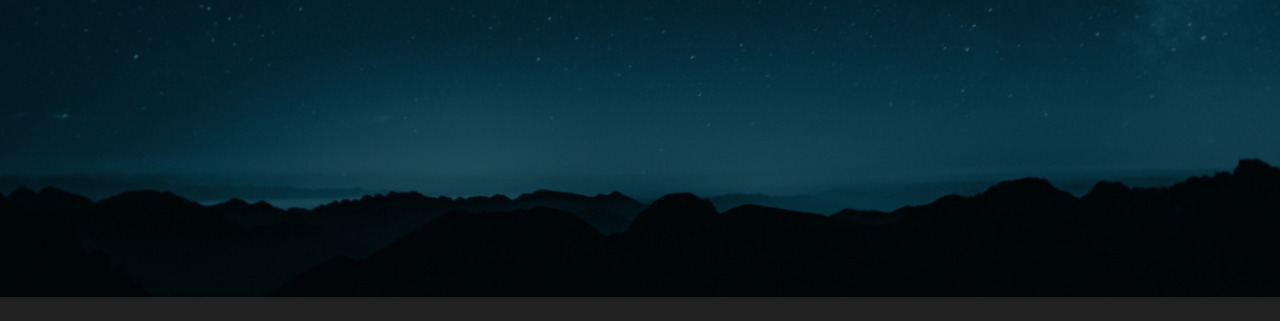
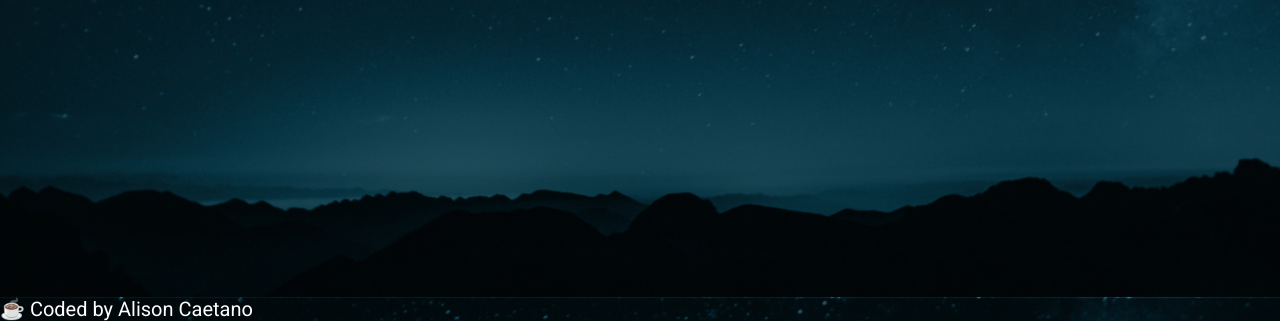
Before and after one commit to AlizonCaetano/UniverseSPA, a website with bundled scripts: page index.html in a window 1280 px wide. Shown: the part 503-824 px from the top of the page. Before the commit the page ends 800 px from the top, so only its background shows below. Built offline with nearby package versions, Linux system fonts and the light colour scheme.

Commit message:
Update index.html

```diff
--- a/index.html
+++ b/index.html
@@ -33,6 +33,13 @@
 
     <div id="app"></div>
 
+    <footer>
+      <div>
+        ☕ Coded by
+        <a href="https://www.linkedin.com/in/alisoncaetano">Alison Caetano</a>
+      </div>
+    </footer>
+
     <script src="./app/js/index.js" type="module"></script>
   </body>
 </html>
```
